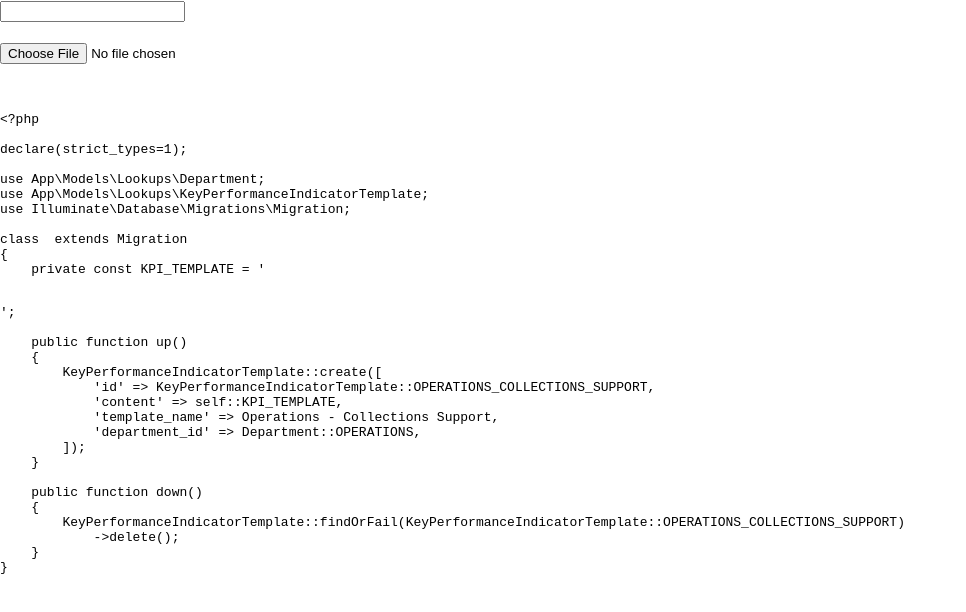
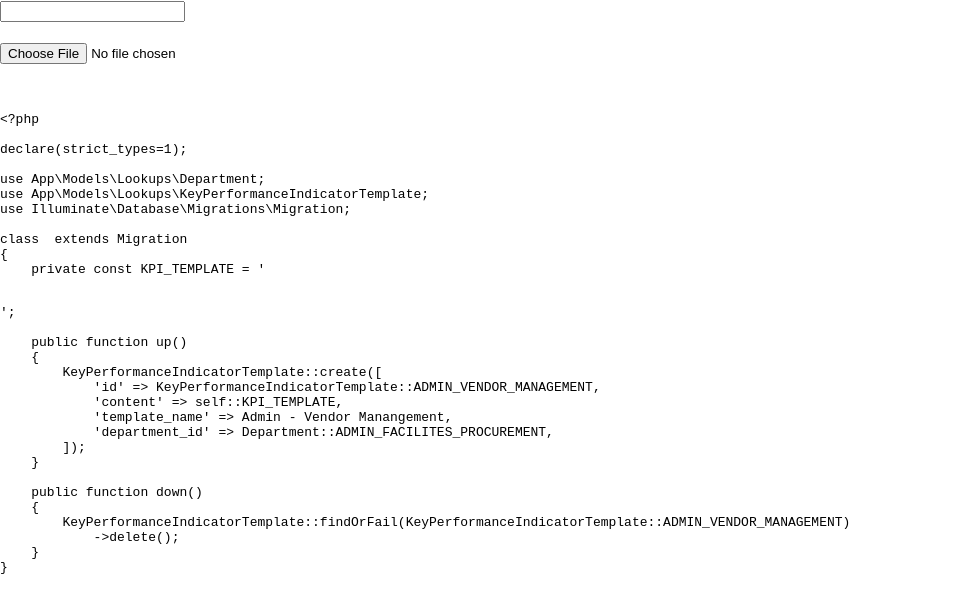
Before and after one commit to scarfaceshing/xlsx_to_html_table, a React (Create React App) app: page / in a window 1280 px wide. Shown: the top 612 px of the page, without its empty margins (0-966 px from the left). Built offline with nearby package versions, Linux system fonts and the light colour scheme.

Commit message:
Update App.tsx

```diff
--- a/src/pages/App.tsx
+++ b/src/pages/App.tsx
@@ -14,9 +14,9 @@ interface IState {
     htmlPreview?: any;
 }
 
-const TEMPLATE_ID = 'OPERATIONS_COLLECTIONS_SUPPORT'
-const DEPARTMENT_ID = 'OPERATIONS'
-const KPI_TITLE = 'Operations - Collections Support'
+const TEMPLATE_ID = 'ADMIN_VENDOR_MANAGEMENT'
+const DEPARTMENT_ID = 'ADMIN_FACILITES_PROCUREMENT'
+const KPI_TITLE = 'Admin - Vendor Manangement'
 
 export default class App extends Component<IProps, IState> {
     private myRef;
@@ -76,7 +76,7 @@ export default class App extends Component<IProps, IState> {
 
         if ((scores) && scores.length > 0) {
             scores.forEach((item: any) => {
-                final = final.replace(`${item}`, `{{ ${item.replace(/:\[\[(.*?)\]\]:/, '$1')}:form::numeric }}`)
+                final = final.replace(`${item}`, `{{ ${item.replace(/:\[\[(.*?)\]\]:/, '$1')}::form::numeric }}`)
             })
         }
 
```
